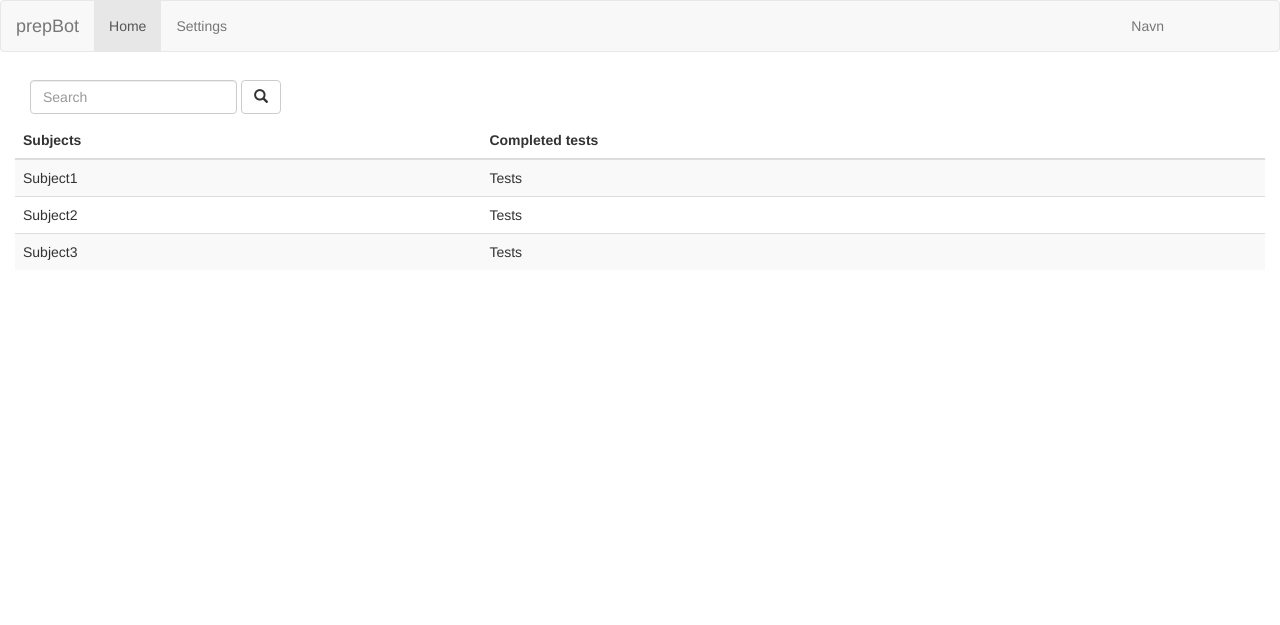
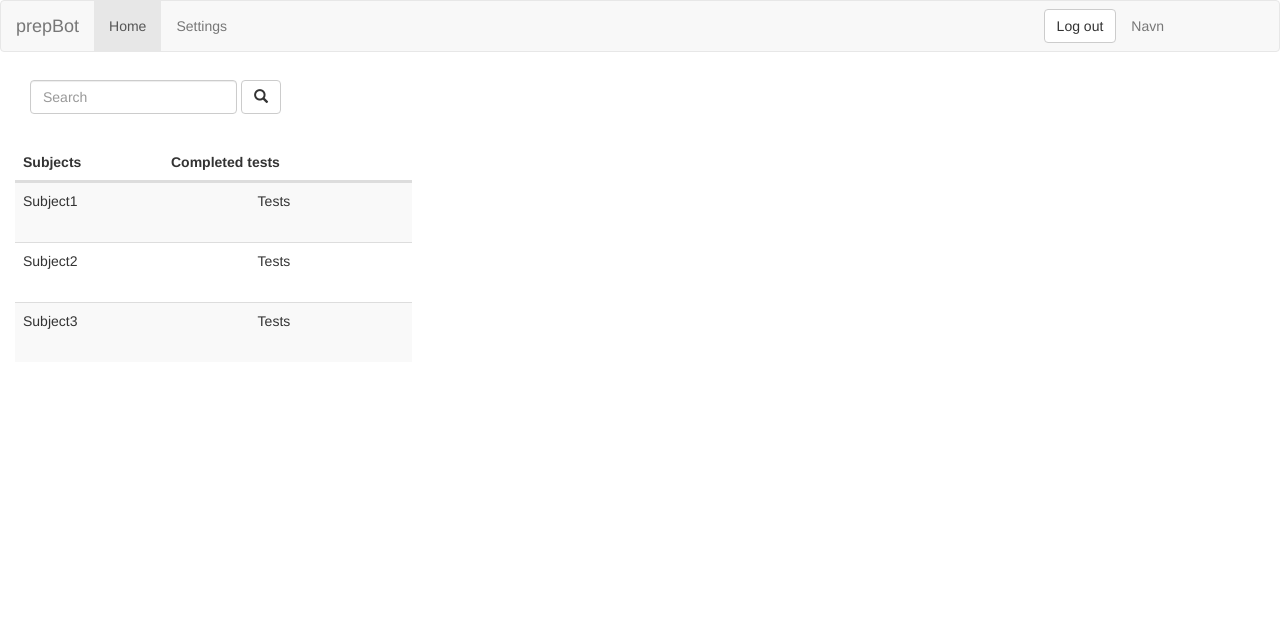
Before and after one commit to mariaronning/pu, a plain HTML site: page student/student.html in a window 1280 px wide. Drawn offline with nearby package versions, Linux system fonts and the light colour scheme.

Commit message:
endret størrelse på tabell

```diff
--- a/student/student.html
+++ b/student/student.html
@@ -35,18 +35,19 @@
                 </ul>
             </div>
             <div class="navbar-form navbar-right">
-                <button id="btnLogout" class="btn btn-action hide btn-default"> Log out </button>
+                <button id="btnLogout" class="btn btn-action  btn-default"> Log out </button>
             </div>
         </div>
     </nav>
 
-    <div class="container-fluid">
+    <div class="container-fluid col-sm-3 col-md-4">
         <form class="navbar-form navbar-left" role="search">
             <div class="form-group">
                 <input type="text" class="form-control" placeholder="Search">
             </div>
             <button type="submit" class="btn btn-default"><span class="glyphicon glyphicon-search"></span></button>
         </form>
+        <div>
             <table class="table table-striped">
                 <thead>
                 <tr>
@@ -70,7 +71,11 @@
                 </tbody>
             </table>
         </div>
+    </div>
 
+    <script src="https://www.gstatic.com/firebasejs/3.6.9/firebase.js"></script>
+    <script src="../app.js?<?php echo time(); ?"></script>
+    <script src="student.js?<?php echo time(); ?"></script>
     </body>
 
 </html>
--- a/style.css
+++ b/style.css
@@ -5,3 +5,14 @@
 #name {
     margin-right: 100px;
 }
+
+tr {
+width: 100%;
+display: inline-table;
+height:60px;                // <-- the rows height
+}
+
+table{
+ height:500px;              // <-- Select the height of the table
+ display: -moz-groupbox;    // For firefox bad effect
+}
```
Lines whose indentation alone changed are shown as unchanged.
